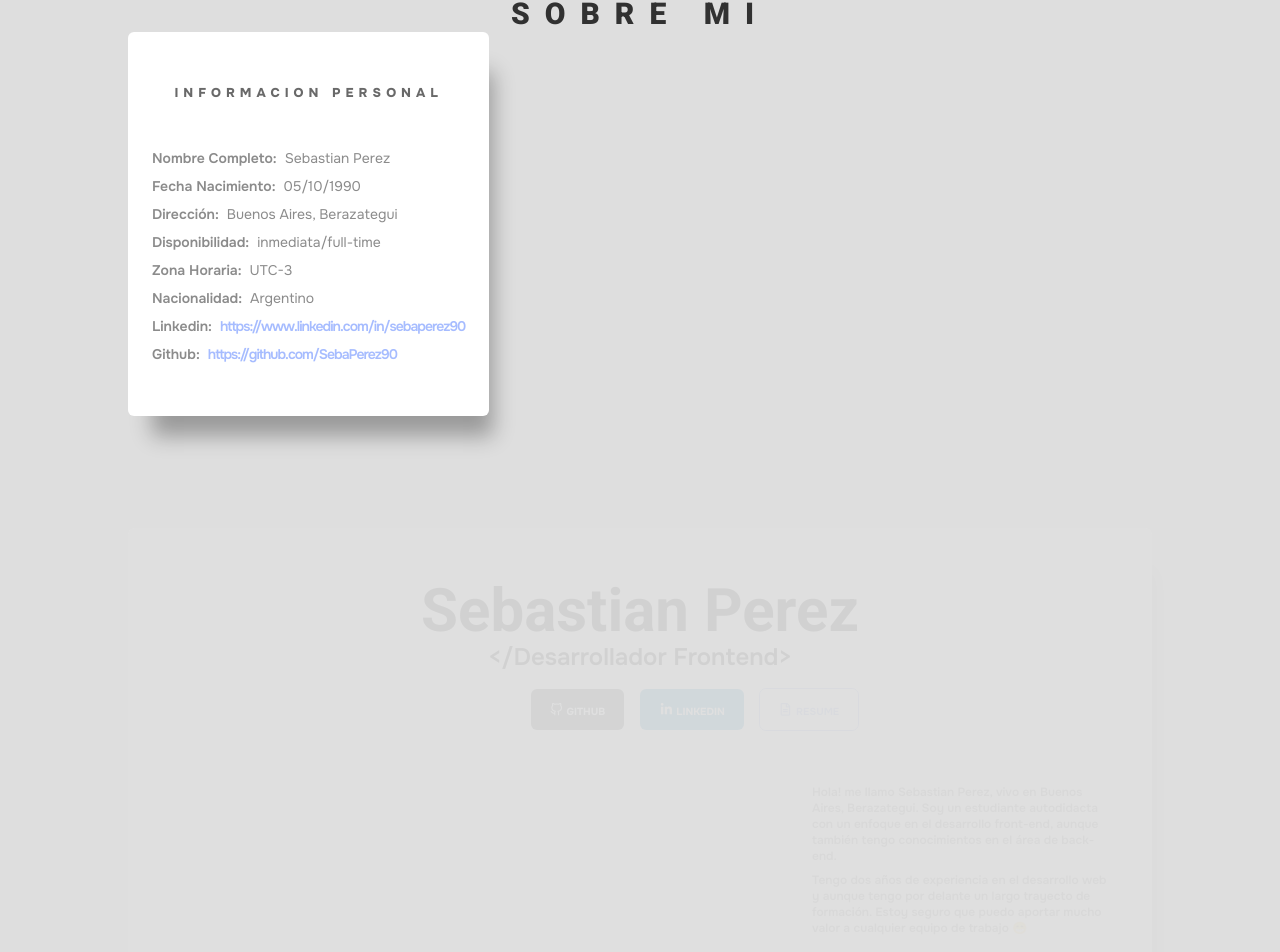
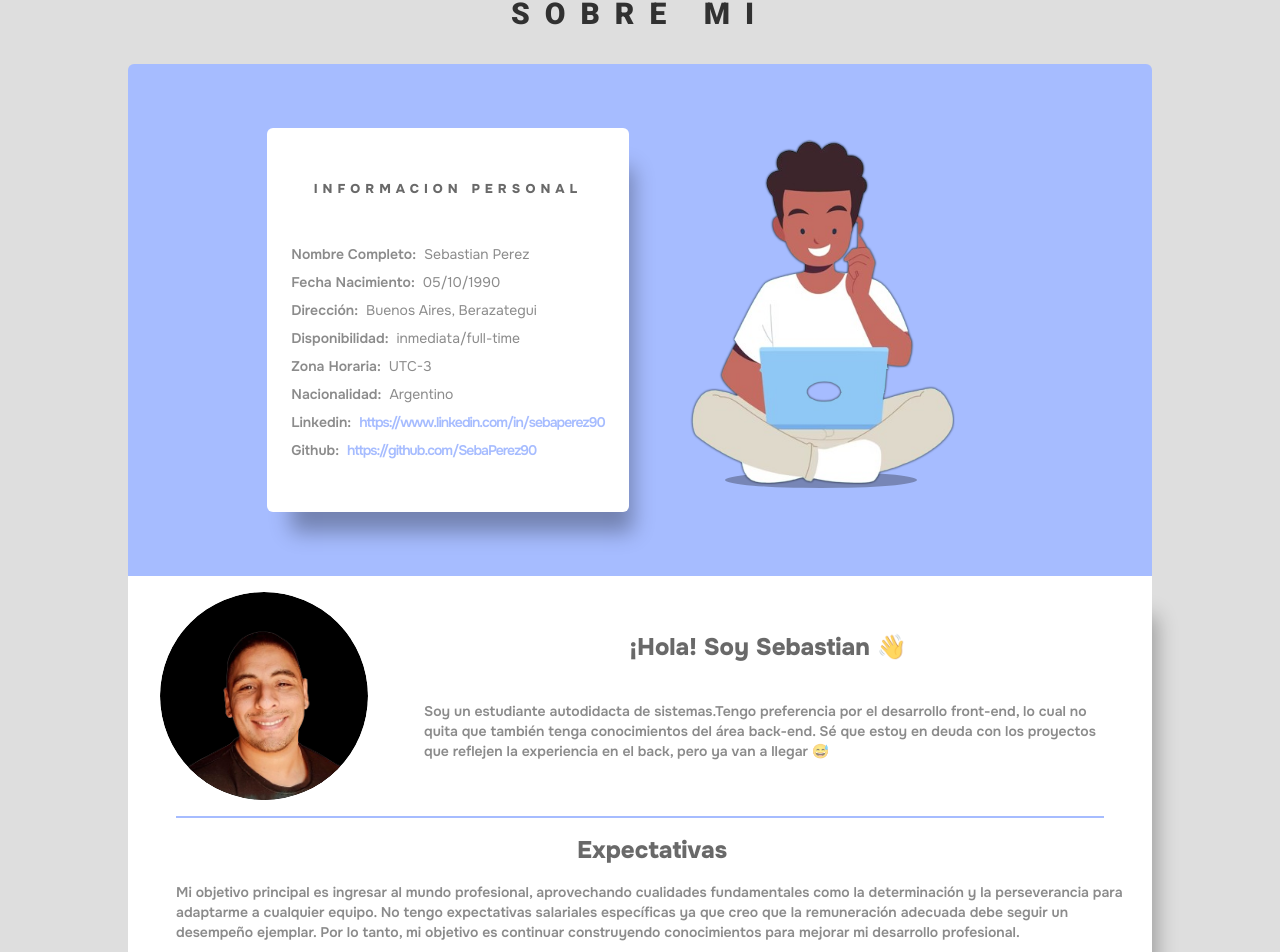
Before and after one commit to SebaPerez90/PORTFOLIO, a Next.js app: page / in a window 1280 px wide. Shown: the part 132-1084 px from the top of the page. Built offline with nearby package versions, Linux system fonts and the light colour scheme.

Commit message:
add about section & styling

```diff
--- a/src/app/aboutasdasd/File.tsx
+++ b/src/app/aboutasdasd/File.tsx
@@ -1,64 +1,12 @@
-import React from 'react';
 import { Roboto } from 'next/font/google';
-import type { Metadata } from 'next';
-
-import Image from 'next/image';
-
-const roboto = Roboto({
-  weight: ['400'],
-  subsets: ['latin'],
-});
 
 const Aboutttt = () => {
   return (
-    <section
-      style={roboto.style}
-      className='bg-[#dedede] flex flex-col gap-8 items-center'>
-      <article className='aaaa shadow-[2px_18px_20px_#aaaaaa] z-10 relative rounded-lg gap-4 flex justify-evenly bg-white items-center w-[85%] h-[30rem] mt-10'>
-        <div className='z-30 rounded-[50%] overflow-hidden border-2 border-[#ff00003d] h-[25rem]'></div>
-        <div className='w-2/4 h-full flex flex-col justify-center items-center gap-4'>
-          <header className='font-bold w-full text-black text-center'>
-            <h1 className='text-3xl'>Hey 👋</h1>
-            <h2>spoiler alert ! van a tener que leer mucho 😆</h2>
-          </header>
-          <div className='text-[#6c6c6cdc] font-light text-[0.9em]'>
-            <p>
-              ¡Hola! Soy Sebastián Pérez, y vivo en el sur de Buenos Aires, en
-              Berazategui. Como mencioné antes, soy un estudiante autodidacta
-              con un enfoque en el desarrollo front-end, aunque también tengo
-              conocimientos en el área de back-end.
-            </p>
-            <p>
-              Soy consciente de que mi nivel de conocimiento actual no es
-              suficiente, pero tengo algo muy importante: determinación y
-              convicción. Esto me impulsa a estar en continuio aprendizaje.
-            </p>
-          </div>
-          <div>
-            <h3 className='font-bold text-black'>Expectativas</h3>
-            <div className='text-[#6c6c6cdc] font-light text-[0.9em]'>
-              <p>
-                Mi objetivo principal es conseguir empleo en una empresa, donde
-                estoy seguro de poder aportar mucho valor. Creo firmemente en mi
-                capacidad para alcanzar cualquier meta con pasión y
-                determinación.
-              </p>
-              <p>
-                Además, reconozco la importancia de la educación formal y
-                académica. Una vez dentro del sector, tengo la intención de
-                seguir formándome en informática.
-              </p>
-            </div>
-          </div>
-        </div>
-      </article>
-      <article className='flex w-[75%] gap-8 bg-[#9bb8cd] p-8'>
-        <div className='border-2 shadow-[2px_18px_20px_#00000098] self-end rounded-lg bg-white text-[#6c6c6cdc] font-light text-[0.9em] flex flex-col gap-3 px-8 py-8 h-max'>
-          {/* <h1 className=''>Formación</h1> */}
+    <section>
       <p>
         Decidí retomar el bootcamp de `Soy Henry` para complementar mi
-            aprendizaje autodidacta. Creo que ahora, con el conocimiento
-            adquirido en el último año, podré completarlo con éxito.
+        aprendizaje autodidacta. Creo que ahora, con el conocimiento adquirido
+        en el último año, podré completarlo con éxito.
       </p>
       <p>
         Reconozco que la formación autodidacta puede ser solitaria, por eso
@@ -66,7 +14,6 @@ const Aboutttt = () => {
         económica, valorando la posibilidad de establecer contactos en ese
         entorno.
       </p>
-        </div>
       <aside className='border-2 shadow-[2px_18px_20px_#00000098] rounded-lg bg-white text-[#6c6c6cdc] font-light text-[0.9em] px-8 py-8'>
         <p>
           Tomé la decisión de formarme por mi cuenta basándome en mi
@@ -80,18 +27,17 @@ const Aboutttt = () => {
           <li>
             `UTN - Técnico Superior en Programación` : Principalmente por
             limitaciones económicas, no pude costear la carrera. Además,
-              experimenté un progreso lento, ya que consideré que el contenido
-              era accesible por cuenta propia.
+            experimenté un progreso lento, ya que consideré que el contenido era
+            accesible por cuenta propia.
           </li>
           <li>
             Autodidacta: opté por la formación autodidacta al notar que los
-              conocimientos universitarios no siempre están actualizados, y que
-              en línea puedo acceder a documentación oficial sobre las
-              tecnologías demandadas por el mercado.
+            conocimientos universitarios no siempre están actualizados, y que en
+            línea puedo acceder a documentación oficial sobre las tecnologías
+            demandadas por el mercado.
           </li>
         </ul>
       </aside>
-      </article>
       <article>
         <h1>Experiencia Laboral</h1>
         <div>
--- a/src/components/main/About.tsx
+++ b/src/components/main/About.tsx
@@ -1,4 +1,7 @@
 import { Roboto } from 'next/font/google';
+import Image from 'next/image';
+import avatar_profile from '@/assets/images/avatar.webp';
+import developer_cartoon from '@/assets/images/developer-cartoon.webp';
 
 import { useStore } from '@/store';
 import Link from 'next/link';
@@ -11,15 +14,21 @@ const roboto = Roboto({
 const About = () => {
   const { engLanguageActive } = useStore();
   return (
-    <section id='about-section' className='w-[80%]'>
+    <section
+      id='about-section'
+      className='w-[80%] flex flex-col justify-around items-center'>
       <h1
         className='text-center text-3xl [letter-spacing:15px] text-[#313131] '
         style={roboto.style}>
         {engLanguageActive ? 'ABOUT ME' : 'SOBRE MI'}
       </h1>
+
+      <div className='flex justify-center items-center bg-light-200 w-full py-16 mt-8 rounded-[0.375em_0.375em_0_0]'>
         <div className='gap-8 shadow-[14px_30px_20px_-10px_#0000004f] rounded-md px-6 py-10 flex flex-col justify-evenly  items-center h-96 w-max bg-white'>
           <h2 className='text-[0.8em] text-[#333333bc] [letter-spacing:5px] font-extrabold'>
-          {engLanguageActive ? 'PERSONAL INFORMATION' : 'INFORMACION PERSONAL'}
+            {engLanguageActive
+              ? 'PERSONAL INFORMATION'
+              : 'INFORMACION PERSONAL'}
           </h2>
           <ul className='flex flex-col gap-2 self-start text-sm cursor-defaul font-semibold text-[#33333391]'>
             <li className='flex items-center gap-2'>
@@ -53,7 +62,7 @@ const About = () => {
             <li className='flex items-center gap-2'>
               Linkedin:{' '}
               <Link
-              className='[letter-spacing:-1px] text-light-200 hover:text-light-400 hover:duration-200 duration-200'
+                className='[letter-spacing:-1px] text-light-200 hover:text-light-100 hover:duration-200 duration-200'
                 href={'https://www.linkedin.com/in/sebaperez90/'}
                 target='_blank'>
                 https://www.linkedin.com/in/sebaperez90
@@ -62,7 +71,7 @@ const About = () => {
             <li className='flex items-center gap-2'>
               Github:{' '}
               <Link
-              className='[letter-spacing:-1px] text-light-200 hover:text-light-400 hover:duration-200 duration-200'
+                className='[letter-spacing:-1px] text-light-200 hover:text-light-100 hover:duration-200 duration-200'
                 href={'https://github.com/SebaPerez90'}
                 target='_blank'>
                 https://github.com/SebaPerez90
@@ -70,6 +79,59 @@ const About = () => {
             </li>
           </ul>
         </div>
+        <div className='relative flex flex-col items-center justify-center'>
+          <Image
+            src={developer_cartoon}
+            alt=''
+            priority
+            placeholder='blur'
+            className='[filter:drop-shadow(0_0_1px_#000)] h-96 w-max order-1'
+          />
+          <span className='w-1/2 h-4 rounded-[50%] bg-[#00000049] absolute bottom-6 order-2'></span>
+        </div>
+      </div>
+
+      <article className=' pt-4 pb-12 gap-4 flex flex-col justify-center shadow-[14px_30px_20px_-10px_#0000004f] rounded-[0_0_0.375em_0.375em] bg-white'>
+        <div className='flex justify-between'>
+          <div className='rounded-[50%] h-[13em] w-[13em] overflow-hidden ml-8'>
+            <Image
+              src={avatar_profile}
+              alt='avatar_profile'
+              className='rounded-[50%] w-full h-full object-cover bg-black'
+              priority
+              placeholder='blur'
+            />
+          </div>
+          <div className='flex flex-col justify-evenly w-3/4 text-sm font-semibold text-[#33333391]'>
+            <h1 className='text-center text-2xl text-[#333333bc] font-extrabold'>
+              {engLanguageActive
+                ? 'Hello There! Soy sebastian 👋'
+                : '¡Hola! Soy Sebastian 👋'}
+            </h1>
+            <p className='px-10'>
+              {engLanguageActive
+                ? "I'm a self-taught systems student. I prefer front-end development, but I also have knowledge in back-end. I acknowledge that I'm behind on projects reflecting back-end experience, but they'll come 😅"
+                : 'Soy un estudiante autodidacta de sistemas.Tengo preferencia por el desarrollo front-end, lo cual no quita que también tenga conocimientos del área back-end. Sé que estoy en deuda con los proyectos que reflejen la experiencia en el back, pero ya van a llegar 😅'}
+            </p>
+          </div>
+        </div>
+        <hr className='border-[1px] border-light-200 mx-12' />
+        <div className='flex flex-col gap-4  pl-12 pr-6 text-sm font-semibold text-[#33333391]'>
+          <h2 className='text-center text-2xl text-[#333333bc] font-extrabold'>
+            {engLanguageActive ? 'Expectations' : 'Expectativas'}
+          </h2>
+          <p>
+            {engLanguageActive
+              ? 'My main goal is to enter the professional world, leveraging fundamental qualities like determination and perseverance to adapt to any team. I have no specific salary expectations as I believe adequate compensation should follow exemplary performance. Thus, my aim is to continuously build knowledge to enhance my professional development.'
+              : 'Mi objetivo principal es ingresar al mundo profesional, aprovechando cualidades fundamentales como la determinación y la perseverancia para adaptarme a cualquier equipo. No tengo expectativas salariales específicas ya que creo que la remuneración adecuada debe seguir un desempeño ejemplar. Por lo tanto, mi objetivo es continuar construyendo conocimientos para mejorar mi desarrollo profesional.'}
+          </p>
+          <p>
+            {engLanguageActive
+              ? "I also recognize the importance of formal education, so once I'm employed, I intend to continue my academic training."
+              : 'También reconozco la importancia de la educación formal, por lo que una vez que esté trabajando, planeo continuar con mi formación académica.'}
+          </p>
+        </div>
+      </article>
     </section>
   );
 };
```
Also changed, not shown: src/assets/images/developer-cartoon.webp (added). Lines whose indentation alone changed are shown as unchanged.
